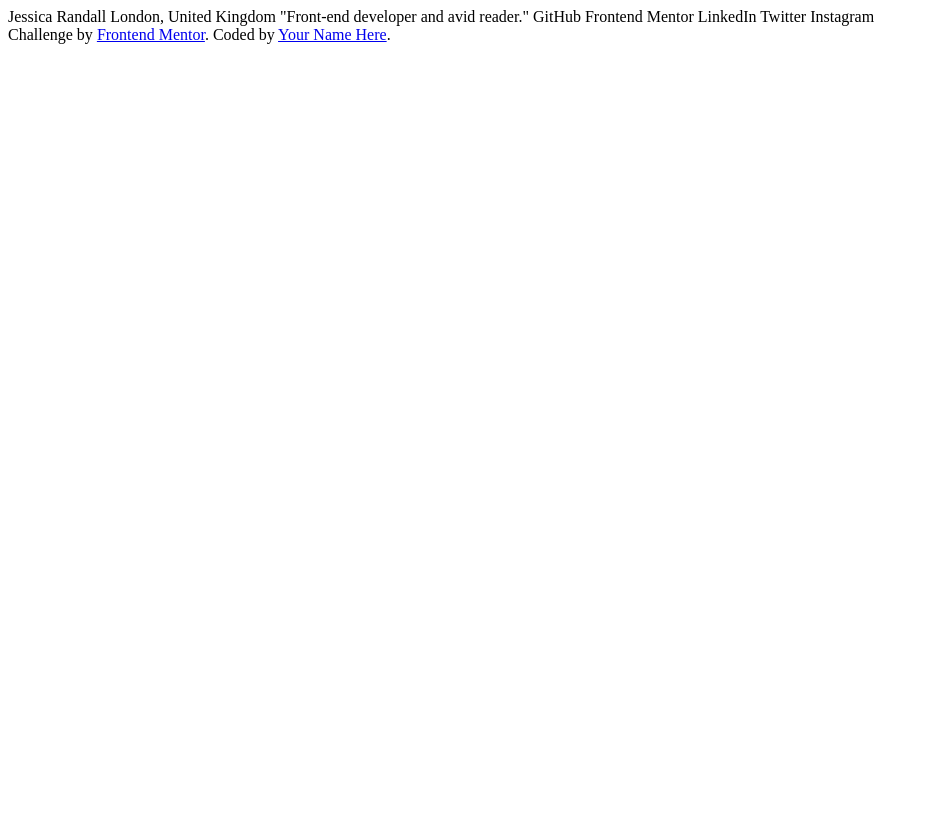
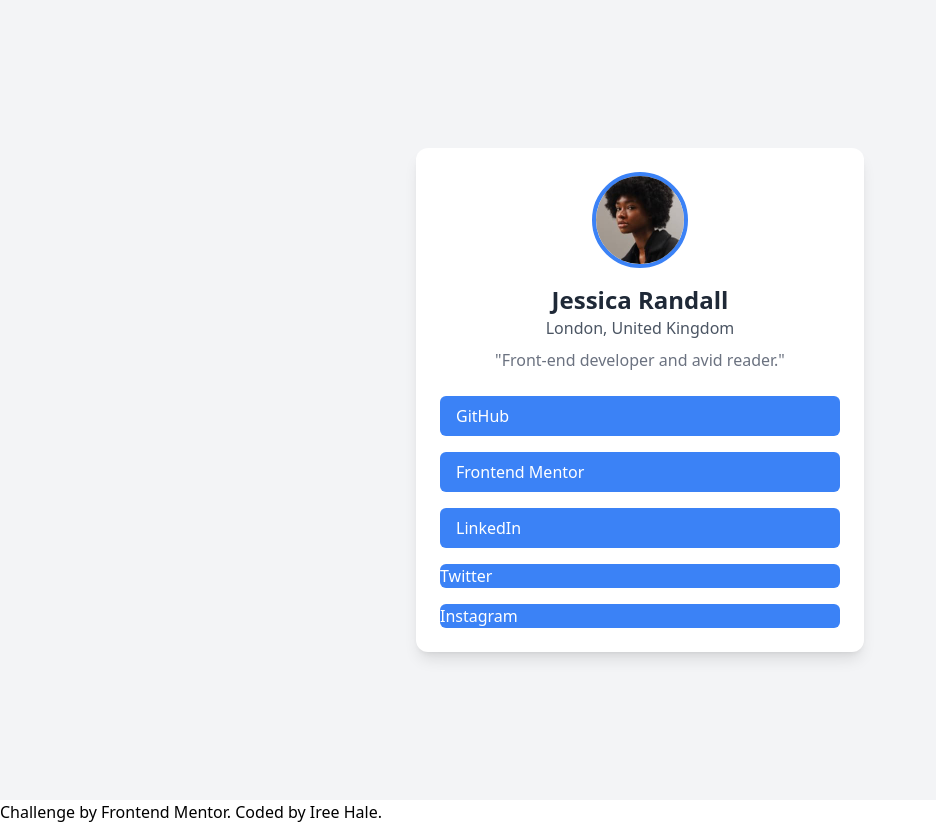
Before and after one commit to NightWing3099/social-link-app, a website: page index.html in a window 1280 px wide. Shown: the whole page, without its empty margins (0-936 px from the left). Before the commit the page ends 800 px from the top, so only its background shows below. Drawn offline with nearby package versions, Linux system fonts and the light colour scheme.

Commit message:
adding neccessary files

```diff
--- a/index.html
+++ b/index.html
@@ -12,17 +12,73 @@
             href="./assets/images/favicon-32x32.png"
         />
 
+        <!-- Tailwind CSS: this is the generated stylesheet (from npm run build) -->
+        <link rel="stylesheet" href="src/input.css"/>
+
+        <!-- Tailwind CSS Play CDN: loads Tailwind instantly, no build step.
+             This is just for quick previewing while you learn.
+             Later, remove this line and rely on the local build above. -->
+        <script src="https://cdn.tailwindcss.com"></script>
+
+
         <title>Frontend Mentor | Social links profile</title>
     </head>
     <body>
-        Jessica Randall London, United Kingdom "Front-end developer and avid
-        reader." GitHub Frontend Mentor LinkedIn Twitter Instagram
+        <div class="flex flex-col items-center justify-center min-h-screen bg-gray-100 p-4">
+            <div class="bg-white rounded-xl shadow-lg p-6 max-w-md w-full">
+                <div class="flex flex-col items-center">
+                    <img
+                        src="./assets/images/avatar-jessica.jpeg"
+                        alt="Jessica Randall"
+                        class="w-24 h-24 rounded-full border-4 border-blue-500 mb-4"
+                    />
+                    <h1 class="text-2xl font-bold text-gray-800">Jessica Randall</h1>
+                    <p class="text-gray-600">London, United Kingdom</p>
+                    <p class="text-gray-500 text-center mt-2">
+                        "Front-end developer and avid reader."
+                    </p>
+                </div>
+
+                <div class="flex flex-wrap flex-col justify-center gap-4 mt-6">
+                    <a
+                        href="#"
+                        class="bg-blue-500 hover:bg-blue-600 text-white font-medium py-2 px-4 rounded-md transition duration-300"
+                    >
+                        GitHub
+                    </a>
+                    <a
+                        href="#"
+                        class="bg-blue-500 hover:bg-blue-600 text-white font-medium py-2 px-4 rounded-md transition duration-300"
+                    >
+                        Frontend Mentor
+                    </a>
+                    <a
+                        href="#"
+                        class="bg-blue-500 hover:bg-blue-600 text-white font-medium py-2 px-4 rounded-md transition duration-300"
+                    >
+                        LinkedIn
+                    </a>
+                    <a
+                        href="#"
+                        class="bg-blue-500 hover:bg-blue-600 text-white font-medium py=2 px=4 rounded-md transition duration=300"
+                    >
+                        Twitter
+                    </a>
+                    <a
+                        href="#"
+                        class="bg-blue-500 hover:bg-blue-600 text-white font-medium py=2 px=4 rounded-md transition duration=300"
+                    >
+                        Instagram
+                    </a>
+                </div>
+            </div>
+        </div>
 
         <footer class="attribution">
             Challenge by
             <a href="https://www.frontendmentor.io?ref=challenge"
                 >Frontend Mentor</a
-            >. Coded by <a href="#">Your Name Here</a>.
+            >. Coded by <a href="#">Iree Hale</a>.
         </footer>
     </body>
 </html>
--- /dev/null
+++ b/src/input.css
@@ -0,0 +1,18 @@
+/* ===================================================================
+   Social links profile — main stylesheet
+   -------------------------------------------------------------------
+   This file is the SOURCE. You write your custom CSS here.
+   Tailwind reads this file and generates the optimized CSS in dist/.
+
+   The single line below pulls in ALL of Tailwind's utility classes.
+   Without it, none of the "bg-", "flex", "text-" classes would work.
+   =================================================================== */
+@import "tailwindcss";
+
+/* ===================================================================
+   Custom theme tweaks (optional, for later)
+   -------------------------------------------------------------------
+   The Inter font and the challenge's color palette live in the
+   style-guide.md. We can map those into Tailwind later using
+   @theme. For now, the basics are ready to go!
+   =================================================================== */
--- /dev/null
+++ b/src/main.js
@@ -0,0 +1,4 @@
+// Place any small JavaScript here later (e.g. for interactivity).
+// For this challenge you likely won't need much — the hover/focus
+// states are handled purely with Tailwind classes in the HTML.
+console.log("Social links profile loaded ✨");
```
Also changed, not shown: package.json (added, +14 -0 lines), scripts/build.mjs (added, +32 -0 lines), 2 other files.
